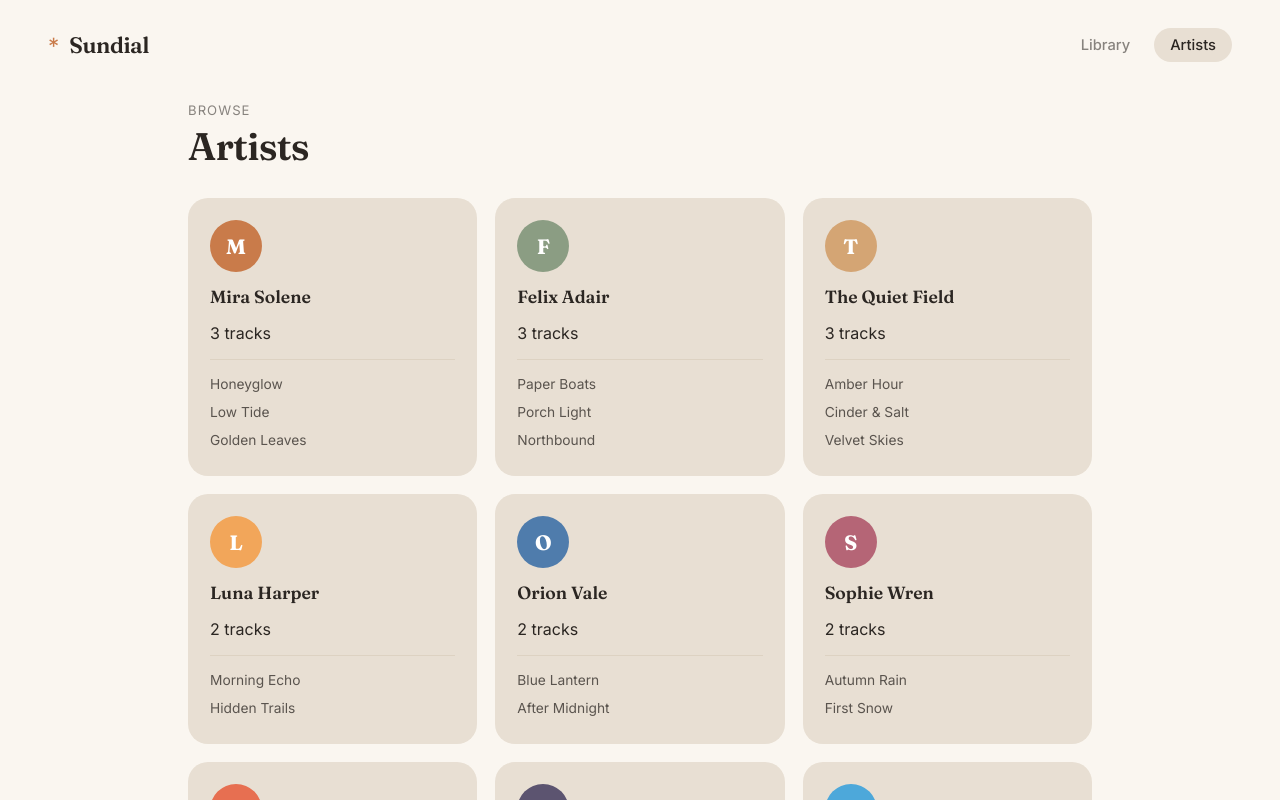
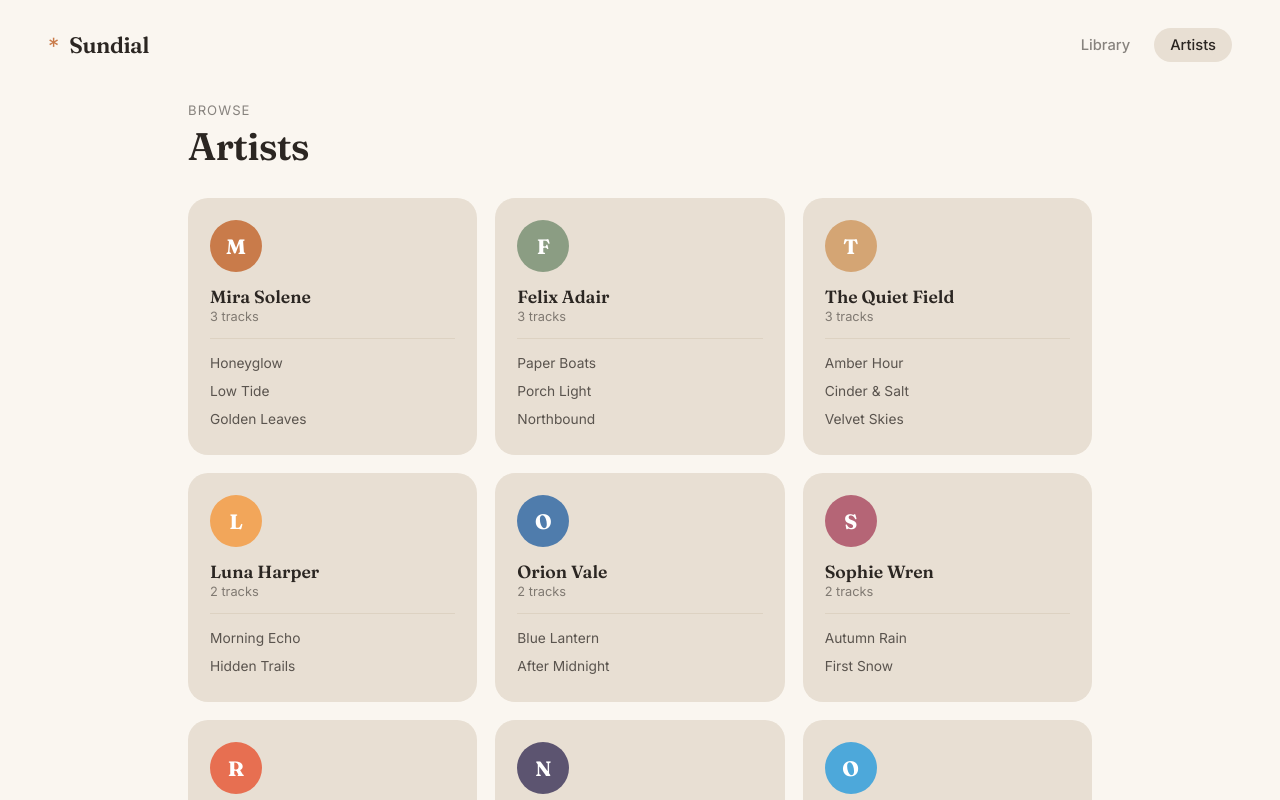
Before and after one commit to moses-25/vue-sundial-player, a Vue app: page /artists in a window 1280 px wide. Shown: the top 800 px of the page. Built offline with nearby package versions, Linux system fonts and the light colour scheme.

Commit message:
fix: correct ArtistView CSS class (artist-track-count->artist-count) to match stylesheet

```diff
--- a/src/pages/ArtistView.vue
+++ b/src/pages/ArtistView.vue
@@ -32,7 +32,7 @@ const artists = computed(() => {
                     {{ artist.name.charAt(0) }}
                 </div>
                 <h3 class="artist-name">{{ artist.name }}</h3>
-                <p class="artist-track-count">{{ artist.tracks.length }} tracks</p>
+                <p class="artist-count">{{ artist.tracks.length }} tracks</p>
                 <ul class="artist-tracks">
                     <li v-for="t in artist.tracks" :key="t.id" @click="play(t.index)">
                         {{ t.title }}
```
